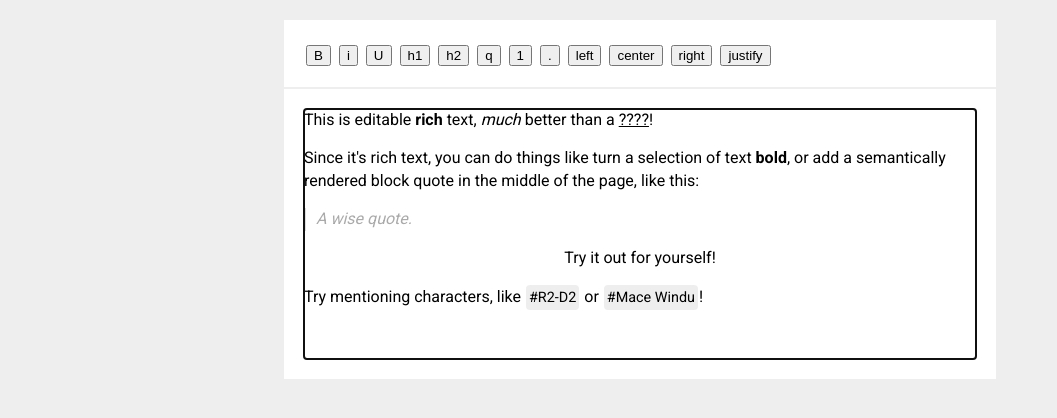
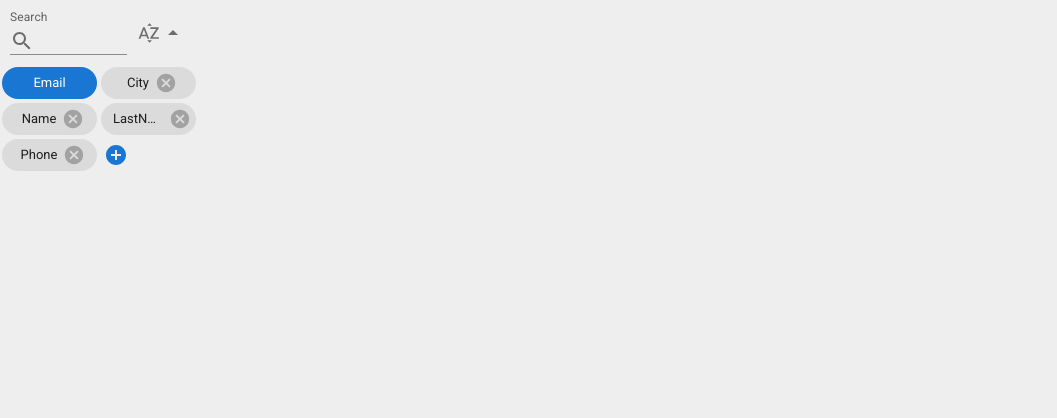
Before and after one commit to KonovalovNikolai/EmailTemplaitor, a React (Create React App) app: page / in a window 1280 px wide. Shown: the top 418 px of the page, without its empty margins (0-1057 px from the left). Built offline with nearby package versions, Linux system fonts and the light colour scheme.

Commit message:
Рефакторинг списка полей

```diff
--- a/src/App.tsx
+++ b/src/App.tsx
@@ -7,13 +7,13 @@ import { FieldList } from './utils/FieldList';
 import { initialValue } from './utils/initialDocument';
 
 function App() {
-  const [value, setValue] = useState<Descendant[]>(initialValue)
+  // const [value, setValue] = useState<Descendant[]>(initialValue)
 
-  return (
-    <div>
-      <CustomEditor value={value} onChange={setValue}/>
-    </div>
-  );
+  // return (
+  //   <div>
+  //     <CustomEditor value={value} onChange={setValue}/>
+  //   </div>
+  // );
 
   const [list, setList] = useState<FieldList>(new FieldList([
     {
--- /dev/null
+++ b/src/components/EditableList/AddNewFieldButton.tsx
@@ -0,0 +1,24 @@
+import { IconButton } from "@mui/material"
+import AddCircleIcon from '@mui/icons-material/AddCircle';
+import { ListElement } from "../../utils/FieldList";
+import { memo } from "react";
+
+type Props = {
+    onClick: (event: React.MouseEvent, element: ListElement) => void
+}
+
+const AddNewFieldButton = ({onClick}: Props) => {
+    return (
+        <IconButton size='small'
+            onClick={
+                (event) => {
+                    onClick(event, { name: "", isDeletable: true })
+                }
+            }
+        >
+            <AddCircleIcon color='primary' />
+        </IconButton>
+    )
+}
+
+export default memo(AddNewFieldButton)
--- a/src/components/EditableList/EditableList.tsx
+++ b/src/components/EditableList/EditableList.tsx
@@ -4,70 +4,102 @@ import { FieldList, ListElement } from "../../utils/FieldList"
 import { hasWhiteSpace } from '../../utils/hasWhiteSpace';
 import { DeletableListItem, UndeletableListItem } from './ListItemBase';
 
-import AddCircleIcon from '@mui/icons-material/AddCircle';
 import ListTopBar from './ListTopBar';
+import { FieldNameInputField } from './FieldNameInputField';
+import AddNewFieldButton from './AddNewFieldButton';
 
 type Props = {
     fieldList: FieldList
     onChange: (list: FieldList) => void
 }
 
+// Дата состояния выделенного элемента
 type SelectedElement = {
     anchorEl: Element
     element: ListElement
 }
 
 export const EditableList = ({ fieldList, onChange }: Props) => {
+    //#region - Top Bar -
+    // Состояние строки поиска
     const [serchValue, setSearch] = React.useState("")
 
+    // Обработка ввода в поисковую строку
     const handleSearchInput = React.useCallback(
         (value: string) => setSearch(value.toLowerCase()), []
     )
+    //#endregion
 
+    //#region - Field List -
+    // Список элементов списка
+    // Список фильтруется по текущему значению строки посика
     const list = fieldList.GetList().filter(element => element.name.toLowerCase().startsWith(serchValue))
 
-    const handleDelete = (element: ListElement) => {
-        onChange(fieldList.Delete(element));
-    }
+    // Обработка удаление элемента
+    const handleDelete = React.useCallback(
+        (element: ListElement) => {
+            onChange(fieldList.Delete(element));
+        },
+        []
+    )
 
+    // Обработка нажатия на элемент
+    // Вызвать попап для ввода имени поля
+    const handleClick = React.useCallback(
+        (event: React.MouseEvent, element: ListElement) => {
+            setSelectedElement({
+                anchorEl: event.currentTarget,
+                element: element,
+            });
+        },
+        []
+    )
+
+    //#endregion
+
+    //#region - Field Name Input Popover -
+    // Состояние выделенного элемента
     const [selectedElement, setSelectedElement] = React.useState<SelectedElement | null>(null)
-    const open = Boolean(selectedElement);
-    const anchorEl = open ? selectedElement.anchorEl : null
 
-    const handleClick = (event: React.MouseEvent, element: ListElement) => {
-        setSelectedElement({
-            anchorEl: event.currentTarget,
-            element: element,
-        });
-    }
-
+    // Обработка нажатия Enter при вводе имени
     const handleEnter = (value: string) => {
+        // Если поле пустое или имеет тоже значение, что и текущее имя элемента,
+        // то изменения не будут приняты
         if (value === "" || value === selectedElement.element.name) return
 
+        // Если текущий выделенный элемент не имеет имени,
+        // значит это создание нового элемента
         if (selectedElement.element.name === "") {
+            // Добавление нового элемента в список
             const newElement = selectedElement.element
             newElement.name = value
             onChange(fieldList.Add(newElement))
         }
         else {
+            // Изменение имени выбранного элемента
             const newElement = selectedElement.element
             newElement.name = value
             onChange(fieldList.Replace(selectedElement.element, newElement))
         }
 
+        // Закрыть попап
         handleClose()
     }
 
+    // Обработка закрытия попапа
     const handleClose = () => {
         setSelectedElement(null);
     };
 
+    // Валидатор значения поля ввода нового имени
     const validator = (value: string) => {
         if (hasWhiteSpace(value) || fieldList.ContainName(value)) {
             return false
         }
         return true
     }
+
+    //#endregion
 
     return (
         <Box
@@ -80,8 +112,7 @@ export const EditableList = ({ fieldList, onChange }: Props) => {
                 onChange={handleSearchInput}
             />
 
-            <Paper
-                elevation={3}
+            <Box
                 sx={{
                     display: "flex",
                     flexWrap: 'wrap',
@@ -108,21 +139,15 @@ export const EditableList = ({ fieldList, onChange }: Props) => {
                     })
                 }
 
-                <IconButton size='small'
-                    onClick={
-                        (event) => {
-                            handleClick(event, { name: "", isDeletable: true })
-                        }
-                    }
-                >
-                    <AddCircleIcon color='primary' />
-                </IconButton>
+                <AddNewFieldButton
+                    onClick={handleClick}
+                />
 
-                {open &&
+                {!!selectedElement &&
                     <Popover
                         id="change-field-name-popover"
-                        open={open}
-                        anchorEl={anchorEl}
+                        open={true}
+                        anchorEl={selectedElement.anchorEl}
                         onClose={handleClose}
                         anchorOrigin={{
                             vertical: 'bottom',
@@ -142,54 +167,7 @@ export const EditableList = ({ fieldList, onChange }: Props) => {
                         />
                     </Popover>
                 }
-            </Paper>
+            </Box>
         </Box >
     )
 }
-
-type FieldNameInputFieldProps = {
-    id: string
-    helperText: string
-    defaultValue: string
-    onEnter: (value: string) => void
-    validator: (value: string) => boolean
-}
-
-export const FieldNameInputField = ({
-    id,
-    helperText,
-    defaultValue,
-    onEnter,
-    validator
-}: FieldNameInputFieldProps) => {
-    const [value, setValue] = React.useState(defaultValue);
-    const isError = value === defaultValue ? false : !validator(value)
-
-    return (
-        <TextField
-            id={id}
-            variant="outlined"
-            helperText={helperText}
-
-            error={isError}
-
-            value={value}
-
-            onKeyDown={(e) => {
-                if (isError) return
-
-                if (e.key === "Enter") {
-                    onEnter(value)
-                }
-            }}
-
-            onChange={(e) => {
-                setValue(e.target.value)
-            }}
-
-            sx={{
-                margin: 0.5
-            }}
-        />
-    )
-}
--- /dev/null
+++ b/src/components/EditableList/FieldNameInputField.tsx
@@ -0,0 +1,49 @@
+import { TextField } from "@mui/material"
+import React from "react"
+
+type FieldNameInputFieldProps = {
+    id: string
+    helperText: string
+    defaultValue: string
+    onEnter: (value: string) => void
+    validator: (value: string) => boolean
+}
+
+export const FieldNameInputField = ({
+    id,
+    helperText,
+    defaultValue,
+    onEnter,
+    validator
+}: FieldNameInputFieldProps) => {
+    const [value, setValue] = React.useState(defaultValue);
+    const isError = value === defaultValue ? false : !validator(value)
+
+    return (
+        <TextField
+            id={id}
+            variant="outlined"
+            helperText={helperText}
+            autoFocus
+            error={isError}
+
+            value={value}
+
+            onKeyDown={(e) => {
+                if (isError) return
+
+                if (e.key === "Enter") {
+                    onEnter(value)
+                }
+            }}
+
+            onChange={(e) => {
+                setValue(e.target.value)
+            }}
+
+            sx={{
+                margin: 0.5
+            }}
+        />
+    )
+}
```
